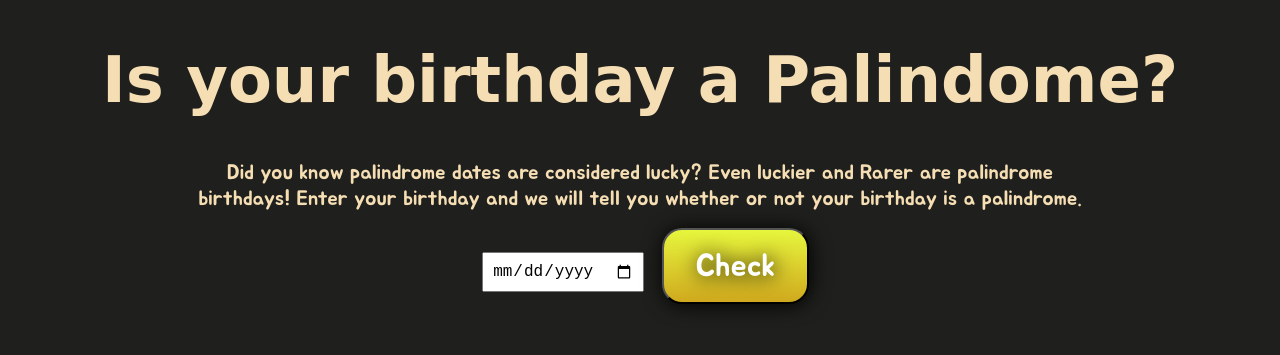
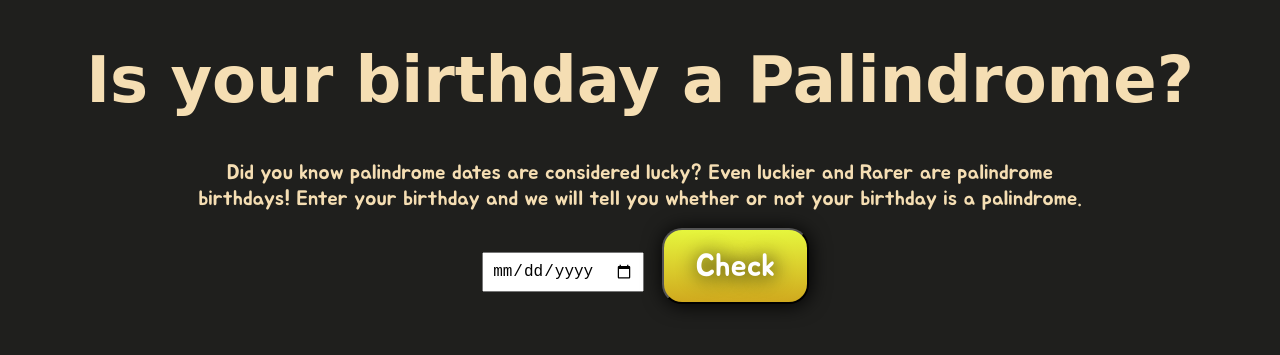
Before and after one commit to Sameony/PalindromeBday, a plain HTML site: page index.html in a window 1280 px wide. Drawn offline with Linux system fonts and the light colour scheme; a web font is replaced by a local one.

Commit message:
fix: typo in heading

```diff
--- a/index.html
+++ b/index.html
@@ -8,7 +8,7 @@
     <link href="/styles.css" rel="stylesheet">
 </head>
 <body>
-    <h1 class="heading">Is your birthday a Palindome?</h1>
+    <h1 class="heading">Is your birthday a Palindrome?</h1>
     <p class="descript"> Did you know palindrome dates are considered lucky?
         Even luckier and Rarer are palindrome birthdays!
         Enter your birthday and we will tell you whether or not
```
